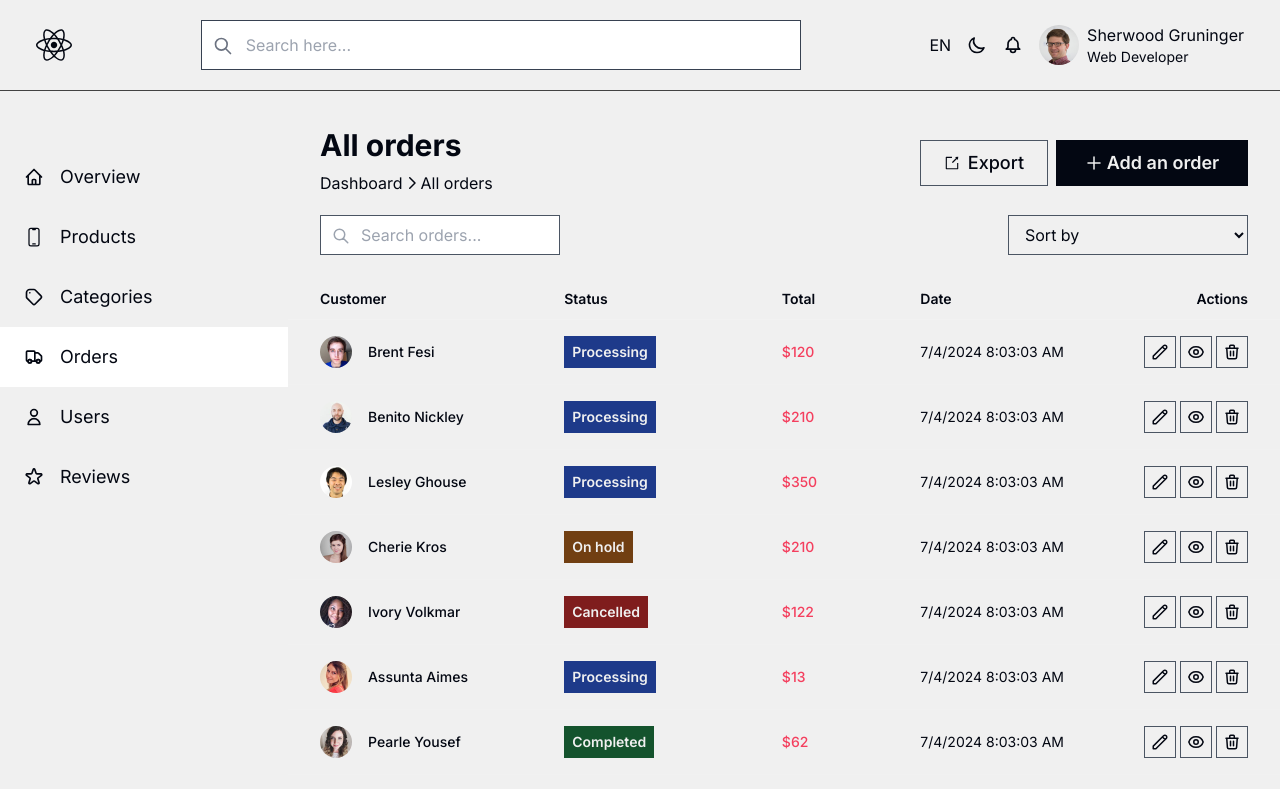
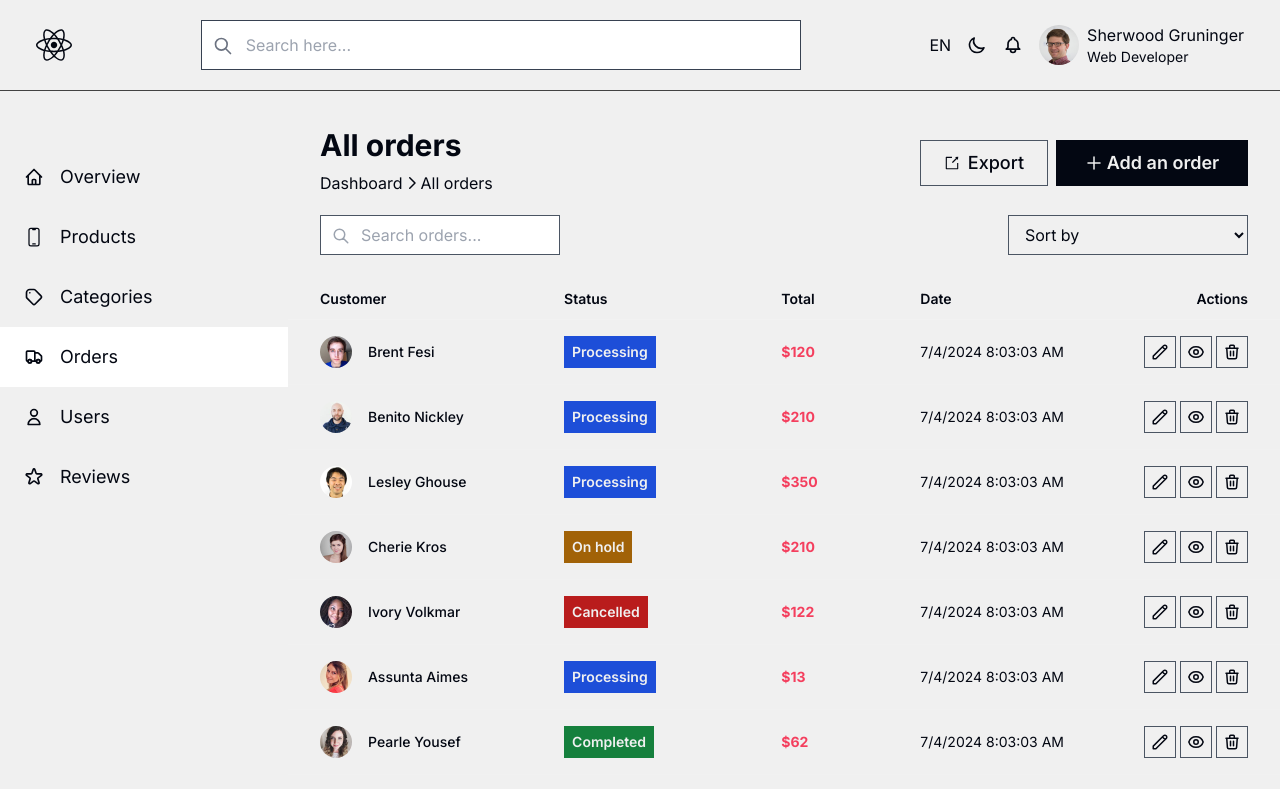
Before and after one commit to Kuzma02/Free-Admin-Dashboard, a React (Vite) app: page /orders in a window 1280 px wide. Shown: the top 789 px of the page. Built offline with nearby package versions, Linux system fonts and the light colour scheme.

Commit message:
improved ui of order table component on light mode

```diff
--- a/src/components/OrderTable.tsx
+++ b/src/components/OrderTable.tsx
@@ -215,16 +215,16 @@ const OrderTable = () => {
                 <div
                   className={`text-sm leading-6 py-1 px-2 ${
                     item.status === "Completed" &&
-                    "bg-green-900 text-whiteSecondary font-semibold"
+                    "dark:bg-green-900 bg-green-700 text-whiteSecondary font-semibold"
                   } ${
                     item.status === "On hold" &&
-                    "bg-yellow-900 text-whiteSecondary font-semibold"
+                    "dark:bg-yellow-900 bg-yellow-700 text-whiteSecondary font-semibold"
                   } ${
                     item.status === "Cancelled" &&
-                    "bg-red-900 text-whiteSecondary font-semibold"
+                    "dark:bg-red-900 bg-red-700 text-whiteSecondary font-semibold"
                   } ${
                     item.status === "Processing" &&
-                    "bg-blue-900 text-whiteSecondary font-semibold"
+                    "dark:bg-blue-900 bg-blue-700 text-whiteSecondary font-semibold"
                   }`}
                 >
                   {item.status}
@@ -233,7 +233,7 @@ const OrderTable = () => {
             </td>
             <td className="py-4 pl-0 pr-4 text-sm leading-6 sm:pr-8 lg:pr-20">
               <div className="flex items-center gap-x-2 justify-start">
-                <div className="dark:text-rose-200 text-rose-500 block font-medium">
+                <div className="dark:text-rose-200 text-rose-500 block font-bold">
                   {item.total}
                 </div>
               </div>
```
